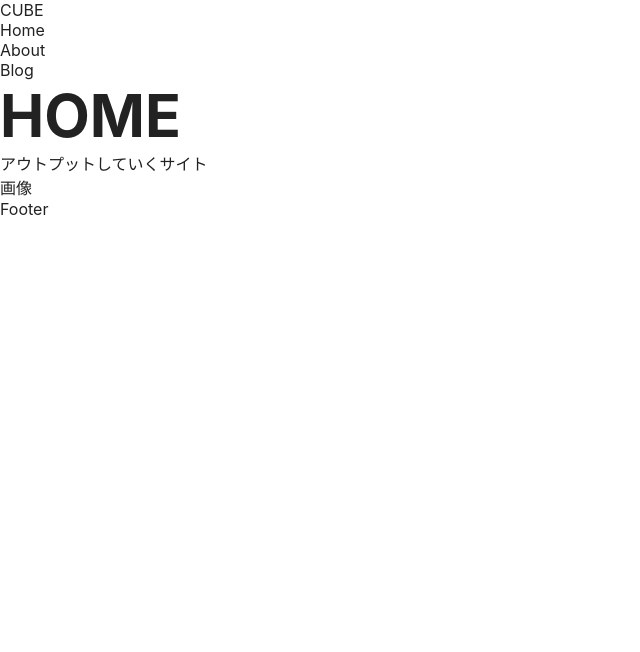
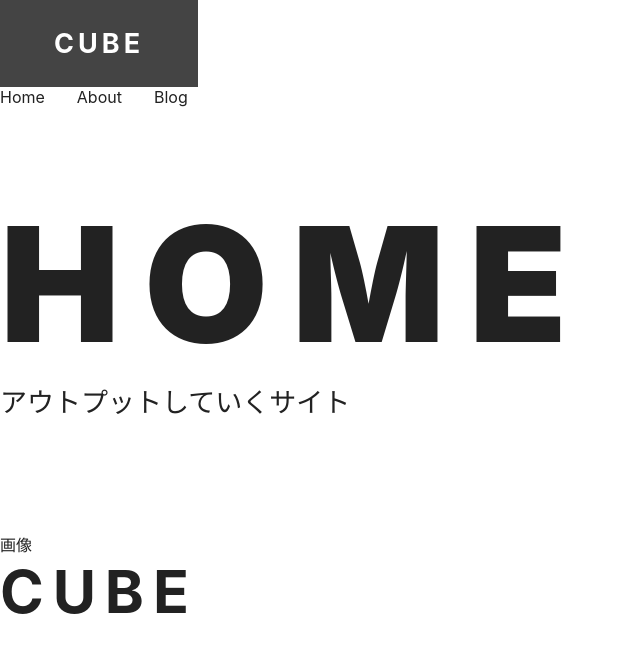
Before and after one commit to kento-yoshidu/Diary, a Next.js app: page / in a window 1280 px wide. Shown: the top 652 px of the page, without its empty margins (0-640 px from the left). Built offline with nearby package versions, Linux system fonts and the light colour scheme.

Commit message:
✨ CSS適用

```diff
--- a/components/footer.tsx
+++ b/components/footer.tsx
@@ -1,7 +1,9 @@
+import Logo from "./logo"
+
 export default function Footer() {
   return (
     <footer>
-      Footer
+      <Logo />
     </footer>
   )
 }
--- a/components/header.tsx
+++ b/components/header.tsx
@@ -4,7 +4,7 @@ import Nav from "./nav"
 export default function Header() {
   return (
     <header>
-      <Logo />
+      <Logo boxOn />
       <Nav />
     </header>
   )
--- a/components/hero.tsx
+++ b/components/hero.tsx
@@ -1,3 +1,5 @@
+import styles from "styles/hero.module.css"
+
 type Props = {
   title: string
   subtitle: string
@@ -7,8 +9,10 @@ type Props = {
 export default function Hero({ title, subtitle, imageOn = false }: Props) {
   return (
     <>
-      <h1>{title}</h1>
-      <p>{subtitle}</p>
+      <div className={styles.text}>
+        <h1 className={styles.title}>{title}</h1>
+        <p className={styles.subtitle}>{subtitle}</p>
+      </div>
 
       {imageOn && <figure> 画像 </figure>}
     </>
--- a/components/logo.tsx
+++ b/components/logo.tsx
@@ -1,8 +1,10 @@
 import Link from "next/link";
 
-export default function Logo() {
+import styles from "styles/logo.module.css"
+
+export default function Logo({ boxOn = false }) {
   return (
-    <Link href="/">
+    <Link href="/" className={boxOn ? styles.box : styles.basic }>
       CUBE
     </Link>
   )
--- a/components/nav.tsx
+++ b/components/nav.tsx
@@ -1,9 +1,11 @@
-import Link from "next/link";
+import Link from "next/link"
+
+import styles from "styles/nav.module.css"
 
 export default function Nav() {
   return (
     <nav>
-      <ul>
+      <ul className={styles.list}>
         <li>
           <Link href="/">
             Home
--- /dev/null
+++ b/styles/hero.module.css
@@ -0,0 +1,14 @@
+.text {
+  padding-top: calc(var(--display) * 0.5);
+  padding-bottom: calc(var(--display) * 0.7);
+}
+
+.title {
+  font-size: var(--display);
+  font-weight: 900;
+  letter-spacing: 0.15em;
+}
+
+.subtitle {
+  font-size: var(--small-heading2);
+}
--- /dev/null
+++ b/styles/logo.module.css
@@ -0,0 +1,14 @@
+.basic {
+  font-size: var(--heading);
+  font-weight: 700;
+  letter-spacing: 0.15em;
+}
+
+.box {
+  composes: basic;
+  display: inline-block;
+  padding: 1em 2em;
+  background-color: var(--gray-75);
+  color: var(--white);
+  font-size: var(--small-heading2);
+}
--- /dev/null
+++ b/styles/nav.module.css
@@ -0,0 +1,20 @@
+.list {
+  display: flex;
+  gap: 2em;
+}
+
+@media (hover: hover) {
+  .list a:hover {
+    color: var(--accent);
+  }
+}
+
+@media (hover: none) {
+  .list a {
+    -webkit-tap-highlight-color: transparent;
+  }
+
+  .list a:active {
+    color: var(--accent);
+  }
+}
```
